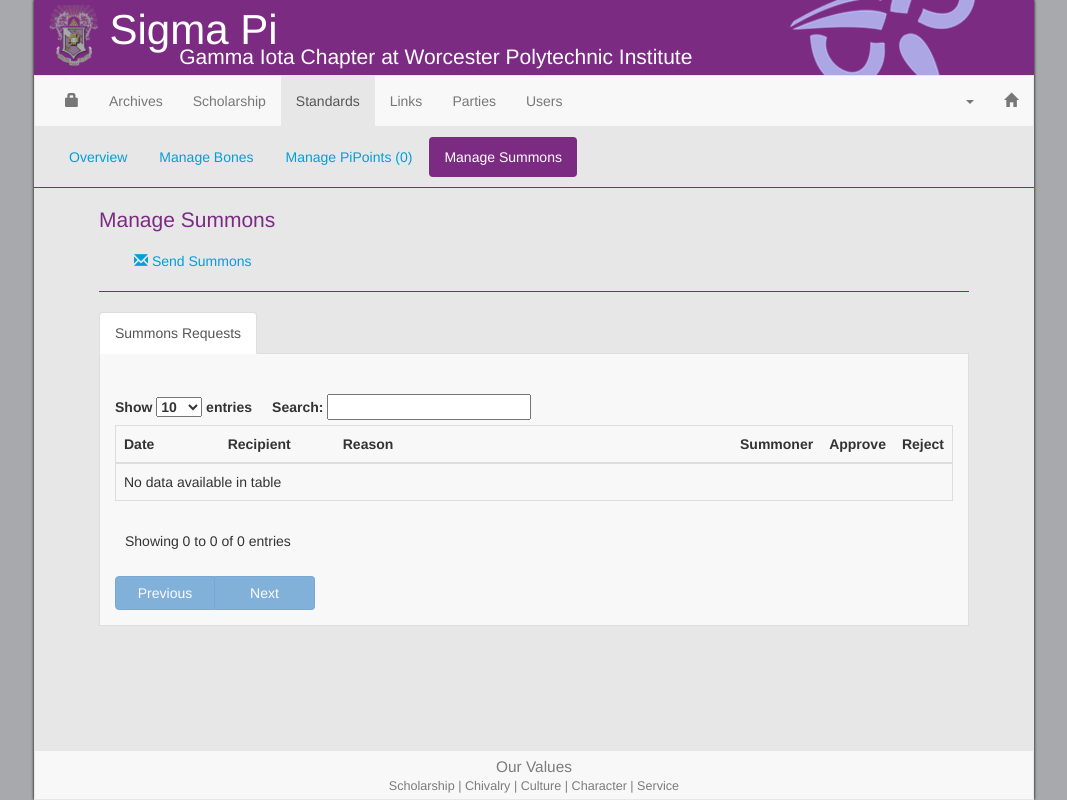
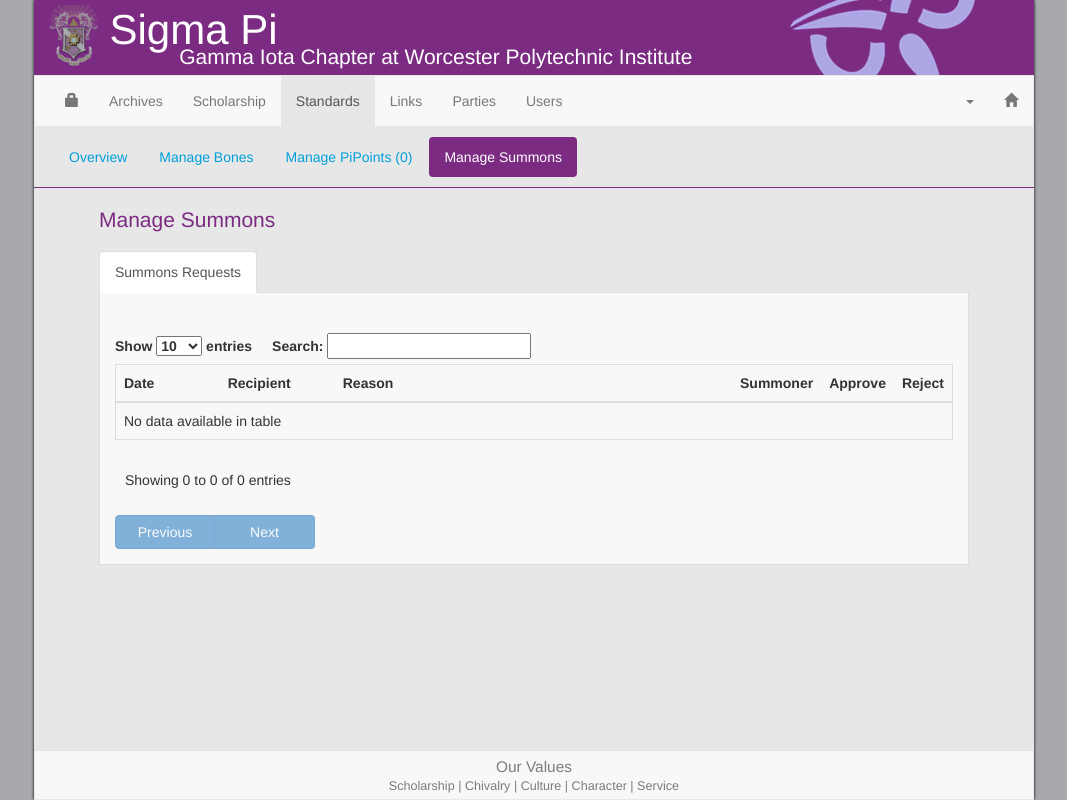
Before and after one commit to sdmoran/sigmapi-web, a Django app: page /secure/standards/summons/ in a window 1280 px wide. Shown: the whole page, without its empty margins (106-1173 px from the left). Run offline with Django 3.2, Linux system fonts and the light colour scheme; a user stored in the database is signed in; data comes from the database, SQL or seed files in the repository; data that the repository does not hold is empty; parts of the project's set-up code (start-up, migrations or seed data) failed here and were passed over; some libraries are stand-ins or nearby versions.

Commit message:
Removed the direct summons form
Form was broken and not necessary anyway

```diff
--- a/SigmaPi/Standards/forms.py
+++ b/SigmaPi/Standards/forms.py
@@ -130,21 +130,6 @@ class SummonsRequestForm(forms.ModelForm):
 		model = SummonsRequest
 		exclude = ['summoner', 'dateRequestSent']
 
-
-class AddSummonsForm(forms.ModelForm):
-	"""
-	  Form for sending a summons
-	"""
-
-	special_circumstance = forms.CharField(widget=forms.Textarea)
-	summonee = CustomModelChoiceField(queryset=User.objects.all().order_by('last_name').exclude(groups__name='Alumni'))
-	summoner = CustomModelChoiceField(queryset=User.objects.all().order_by('last_name').exclude(groups__name='Alumni'))
-
-	class Meta:
-		model = Summons
-		exclude = ['dateSummonsSent', 'approver', 'outcomes', 'standards_action', 'spokeWith']
-
-
 class AcceptSummonsForm(forms.ModelForm):
 	"""
 	  Form for accepting a summons
--- a/SigmaPi/Standards/templates/secure/standards_summons.html
+++ b/SigmaPi/Standards/templates/secure/standards_summons.html
@@ -10,16 +10,6 @@
 
 {% block content %}
 <h3>Manage Summons</h3>
-
-<div class="actions">
-	<ul class="nav nav-pills">
-		<li>
-			<a href="#" data-toggle="modal" data-target="#send-summons">
-				<span class="glyphicon glyphicon-envelope"></span> Send Summons
-			</a>
-		</li>
-	</ul>
-</div>
 
 <!-- Display any messages -->
 {% if error %}
@@ -87,40 +77,3 @@
 </div>
 
 {% endblock %}
-
-{% block toplevel_content %}
-<div class="modal" id="send-summons">
-	<div class="modal-dialog">
-    	<div class="modal-content">
-      		<div class="modal-header">
-        		<button type="button" class="close" data-dismiss="modal">
-        			<span aria-hidden="true">&times;</span>
-        			<span class="sr-only">Close</span>
-       			</button>
-        		<h4 class="modal-title">Send Summons</h4>
-      		</div>
-      		<div class="modal-body">
-				<form enctype="multipart/form-data" method="post" action="{% url 'Standards.views.create_new_summons' %}" role="form" id="send-summons-form">
-					{% csrf_token %}
-					<div class="form-group">
-						<label for="id_summonee" class="control-label">Recipient*</label>
-						{{add_summon_form.summonee}}
-					</div>
-					<div class="form-group">
-						<label for="id_summoner" class="control-label">Summoner*</label>
-						{{add_summon_form.summoner}}
-					</div>
-					<div class="form-group">
-						<label for="id_reason" class="control-label">Reason*</label>
-						{{add_summon_form.special_circumstance}}
-					</div>
-				</form>
-      		</div>
-      		<div class="modal-footer">
-       			<button type="button" class="btn btn-default" data-dismiss="modal">Cancel</button>
-        		<button type="button" class="btn btn-primary" onclick="$('#send-summons-form').submit()">Send Summons</button>
-      		</div>
-    	</div>
-  	</div>
-</div>
-{% endblock %}
--- a/SigmaPi/Standards/urls.py
+++ b/SigmaPi/Standards/urls.py
@@ -5,7 +5,6 @@ urlpatterns = patterns('',
 	url(r'^$', RedirectView.as_view(pattern_name='Standards.views.index')), # Keep the old index URL for backwards compatibility.
 	url(r'^overview/$', 'Standards.views.index'),
 	url(r'^summons/$', 'Standards.views.manage_summons'),
-	url(r'^summons/new/$', 'Standards.views.create_new_summons'),
 	url(r'^summons/approve/(?P<summons_req>[\d]+)/$', 'Standards.views.approve_summons_request'),
 	url(r'^summons/reject/(?P<summons_req>[\d]+)/$', 'Standards.views.reject_summons_request'),
 	url(r'^summons/request/$', 'Standards.views.send_summons_request'),
--- a/SigmaPi/Standards/views.py
+++ b/SigmaPi/Standards/views.py
@@ -11,7 +11,7 @@ from datetime import datetime
 from django.core.mail import send_mail
 
 from Standards.models import JobRequest, Bone, PiPointsRecord, PiPointsRequest, PiPointsChangeRecord, Probation, BoneChangeRecord, SummonsRequest, Summons, SummonsHistoryRecord
-from Standards.forms import JobRequestForm, PiPointsRequestForm, PiPointsAddBrotherForm, ProbationGivingForm, BoneGivingForm, BoneEditingForm, SummonsRequestForm, AddSummonsForm, AcceptSummonsForm
+from Standards.forms import JobRequestForm, PiPointsRequestForm, PiPointsAddBrotherForm, ProbationGivingForm, BoneGivingForm, BoneEditingForm, SummonsRequestForm, AcceptSummonsForm
 from Standards import notify
 
 import json
@@ -680,8 +680,6 @@ def manage_summons(request):
 
 	current_requests = SummonsRequest.objects.all().order_by('-dateRequestSent')
 
-	add_summon_form = AddSummonsForm()
-
 	pprCount = PiPointsRequest.objects.all().count()
 
 	error = None
@@ -701,7 +699,6 @@ def manage_summons(request):
 
 	context = {
 		'current_requests': current_requests,
-		'add_summon_form': add_summon_form,
 		'error': error,
 		'msg': msg,
 		'pprCount': pprCount
@@ -759,32 +756,6 @@ def approve_summons_request(request, summons_req):
 		notify.summons_sent(approved_summons)
 
 		request.session['standards_summons_msg'] = "Summons request successfully accepted."
-		return redirect(manage_summons)
-	else:
-		return redirect(manage_summons)
-
-@permission_required('Standards.add_summons', login_url='PubSite.views.permission_denied')
-def create_new_summons(request):
-	"""
-		A view for creating a new summons.
-	"""
-	if request.method == 'POST':
-		form = AddSummonsForm(request.POST)
-
-		if form.is_valid():
-			summons = form.save(commit=False)
-			summons.spokeWith = False
-
-			summons.dateSummonsSent = datetime.now()
-			summons.approver = request.user
-			summons.save()
-
-			notify.summons_sent(summons)
-
-			request.session['standards_summons_msg'] = "Summons sent successfully."
-		else:
-			request.session['standards_summons_error'] = "Summons failed to be sent: " + str(form.errors)
-
 		return redirect(manage_summons)
 	else:
 		return redirect(manage_summons)
```
Also changed, not shown: 1 other file.
